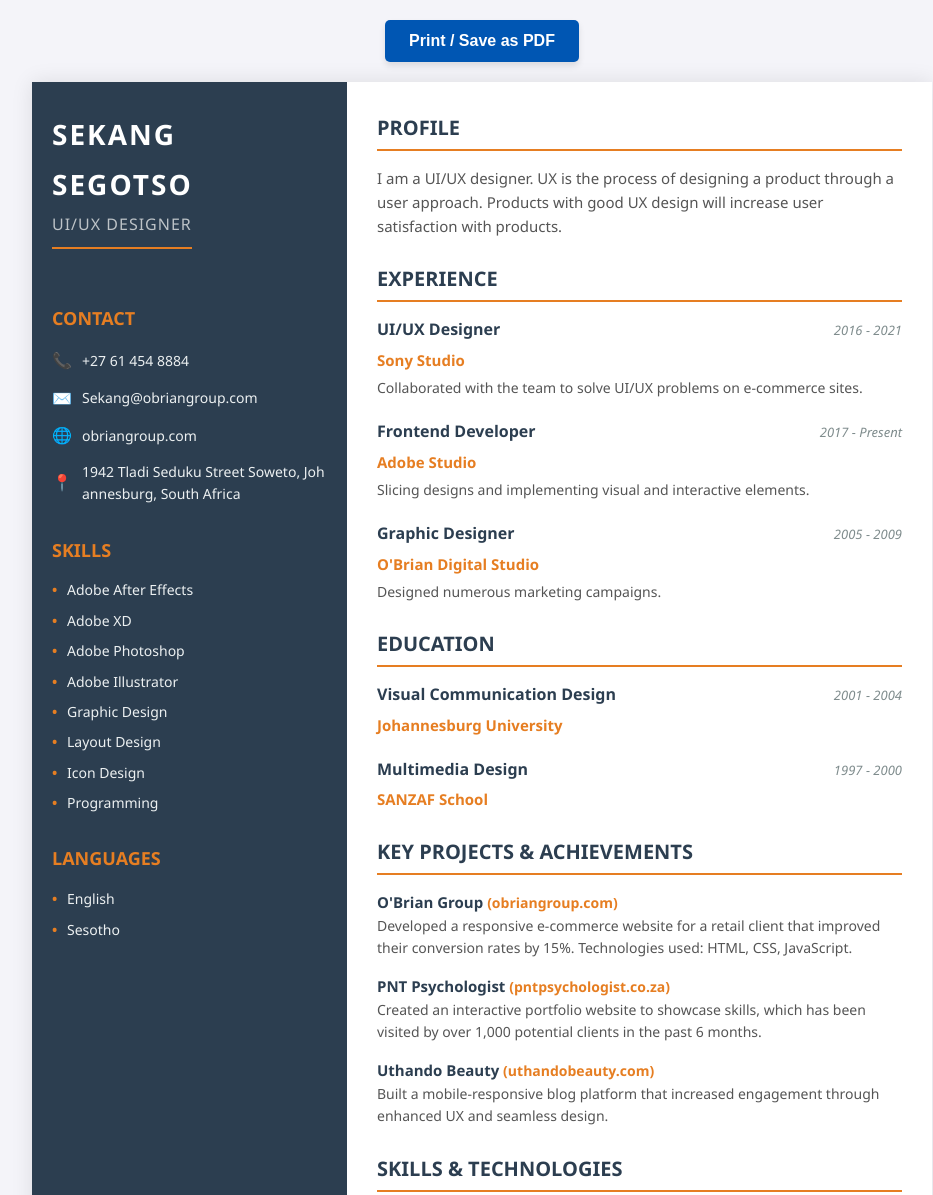
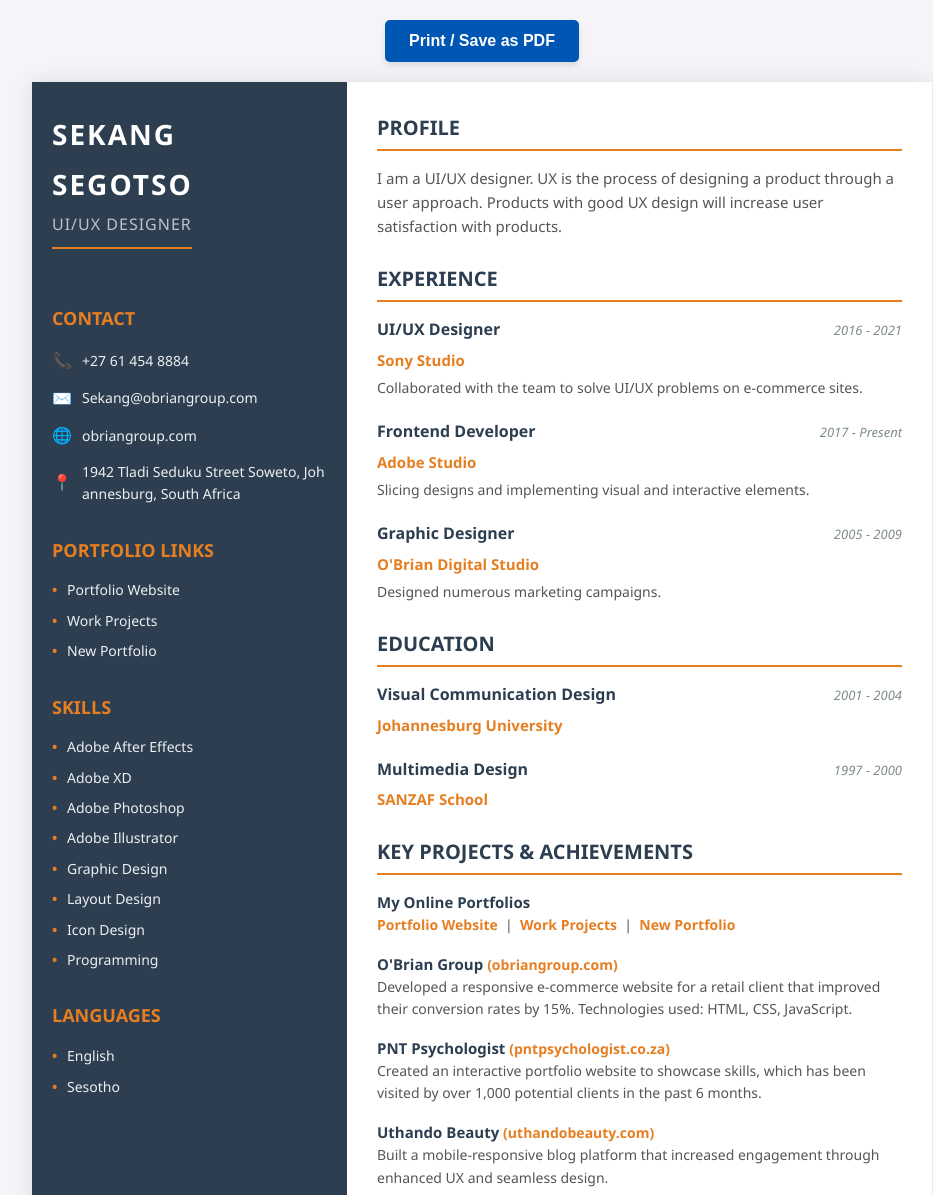
Before and after one commit to Sekma-n/website_developer_Sekang-CV, a plain HTML site: page index.html in a window 1280 px wide. Shown: the top 1195 px of the page, without its empty margins (158-1091 px from the left). Drawn offline with Linux system fonts and the light colour scheme.

Commit message:
Add portfolio links and update project titles
Added new portfolio links and updated project titles with target attributes for external links.

```diff
--- a/index.html
+++ b/index.html
@@ -112,6 +112,17 @@
             font-weight: bold;
         }
 
+        /* Sidebar Links */
+        .sidebar ul li a {
+            color: #ecf0f1;
+            text-decoration: none;
+            transition: color 0.2s;
+        }
+        .sidebar ul li a:hover {
+            color: #e67e22;
+            text-decoration: underline;
+        }
+
         /* Main Content Column */
         .main-content {
             width: 65%;
@@ -182,6 +193,10 @@
             color: #e67e22;
             text-decoration: none;
             font-size: 14px;
+            font-weight: 600;
+        }
+        .project-link:hover {
+            text-decoration: underline;
         }
         .project-desc {
             font-size: 14px;
@@ -255,6 +270,13 @@
                 <p><span>🌐</span> obriangroup.com</p>
                 <p><span>📍</span> 1942 Tladi Seduku Street Soweto, Johannesburg, South Africa</p>
             </div>
+
+            <h3>Portfolio Links</h3>
+            <ul>
+                <li><a href="https://sekma-n.github.io/sekang_Portfolio-website/Home.html" target="_blank">Portfolio Website</a></li>
+                <li><a href="https://sekma-n.github.io/sekang-dev_Work_projects/Work.html" target="_blank">Work Projects</a></li>
+                <li><a href="https://sekma-n.github.io/-New_porfolio/" target="_blank">New Portfolio</a></li>
+            </ul>
 
             <h3>Skills</h3>
             <ul>
@@ -334,16 +356,27 @@
             </div>
 
             <h3>Key Projects & Achievements</h3>
+
+            <!-- Added New Portfolio Links here -->
             <div class="project">
-                <div class="project-title">O'Brian Group <a href="https://obriangroup.com" class="project-link">(obriangroup.com)</a></div>
+                <div class="project-title">My Online Portfolios</div>
+                <div class="project-desc" style="margin-bottom: 10px;">
+                    <a href="https://sekma-n.github.io/sekang_Portfolio-website/Home.html" class="project-link" target="_blank">Portfolio Website</a> &nbsp;|&nbsp;
+                    <a href="https://sekma-n.github.io/sekang-dev_Work_projects/Work.html" class="project-link" target="_blank">Work Projects</a> &nbsp;|&nbsp;
+                    <a href="https://sekma-n.github.io/-New_porfolio/" class="project-link" target="_blank">New Portfolio</a>
+                </div>
+            </div>
+
+            <div class="project">
+                <div class="project-title">O'Brian Group <a href="https://obriangroup.com" class="project-link" target="_blank">(obriangroup.com)</a></div>
                 <div class="project-desc">Developed a responsive e-commerce website for a retail client that improved their conversion rates by 15%. Technologies used: HTML, CSS, JavaScript.</div>
             </div>
             <div class="project">
-                <div class="project-title">PNT Psychologist <a href="https://pntpsychologist.co.za" class="project-link">(pntpsychologist.co.za)</a></div>
+                <div class="project-title">PNT Psychologist <a href="https://pntpsychologist.co.za" class="project-link" target="_blank">(pntpsychologist.co.za)</a></div>
                 <div class="project-desc">Created an interactive portfolio website to showcase skills, which has been visited by over 1,000 potential clients in the past 6 months.</div>
             </div>
             <div class="project">
-                <div class="project-title">Uthando Beauty <a href="https://uthandobeauty.com" class="project-link">(uthandobeauty.com)</a></div>
+                <div class="project-title">Uthando Beauty <a href="https://uthandobeauty.com" class="project-link" target="_blank">(uthandobeauty.com)</a></div>
                 <div class="project-desc">Built a mobile-responsive blog platform that increased engagement through enhanced UX and seamless design.</div>
             </div>
 
```
